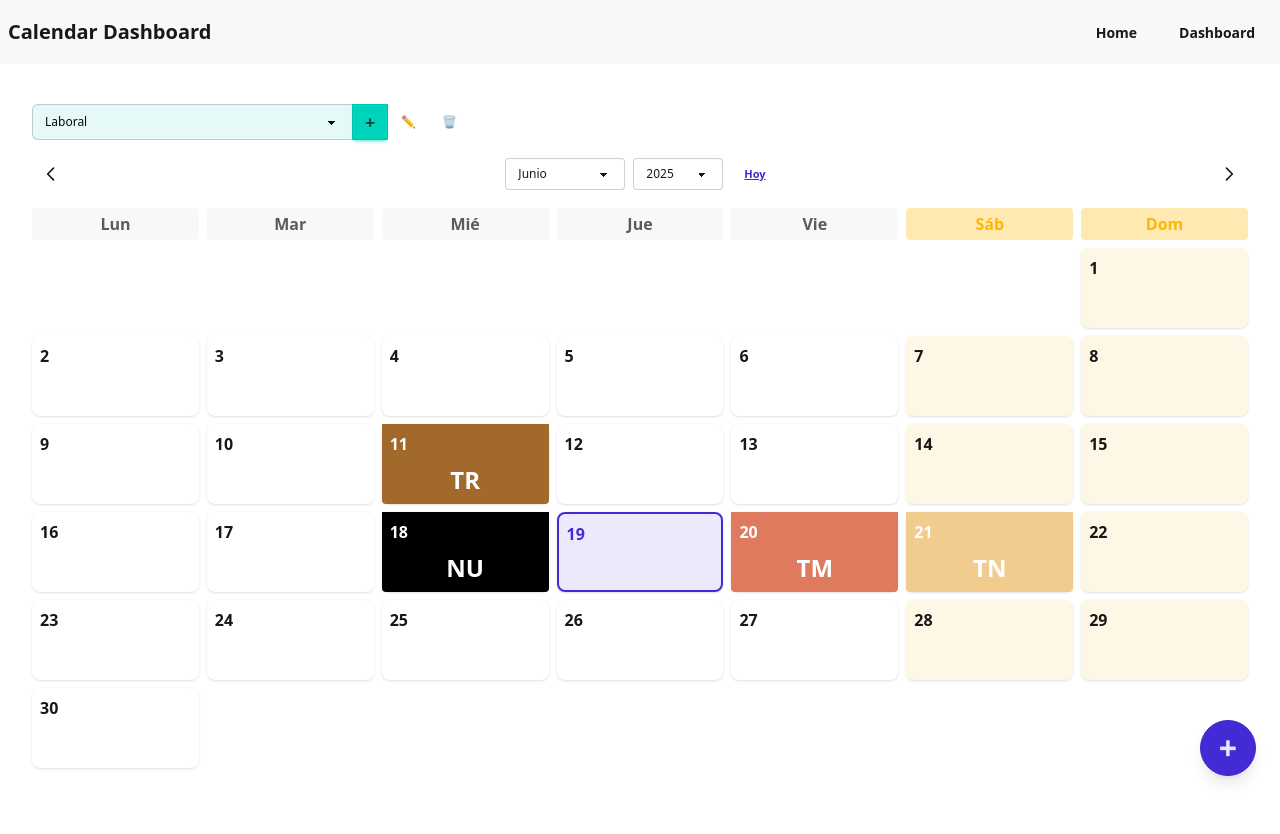
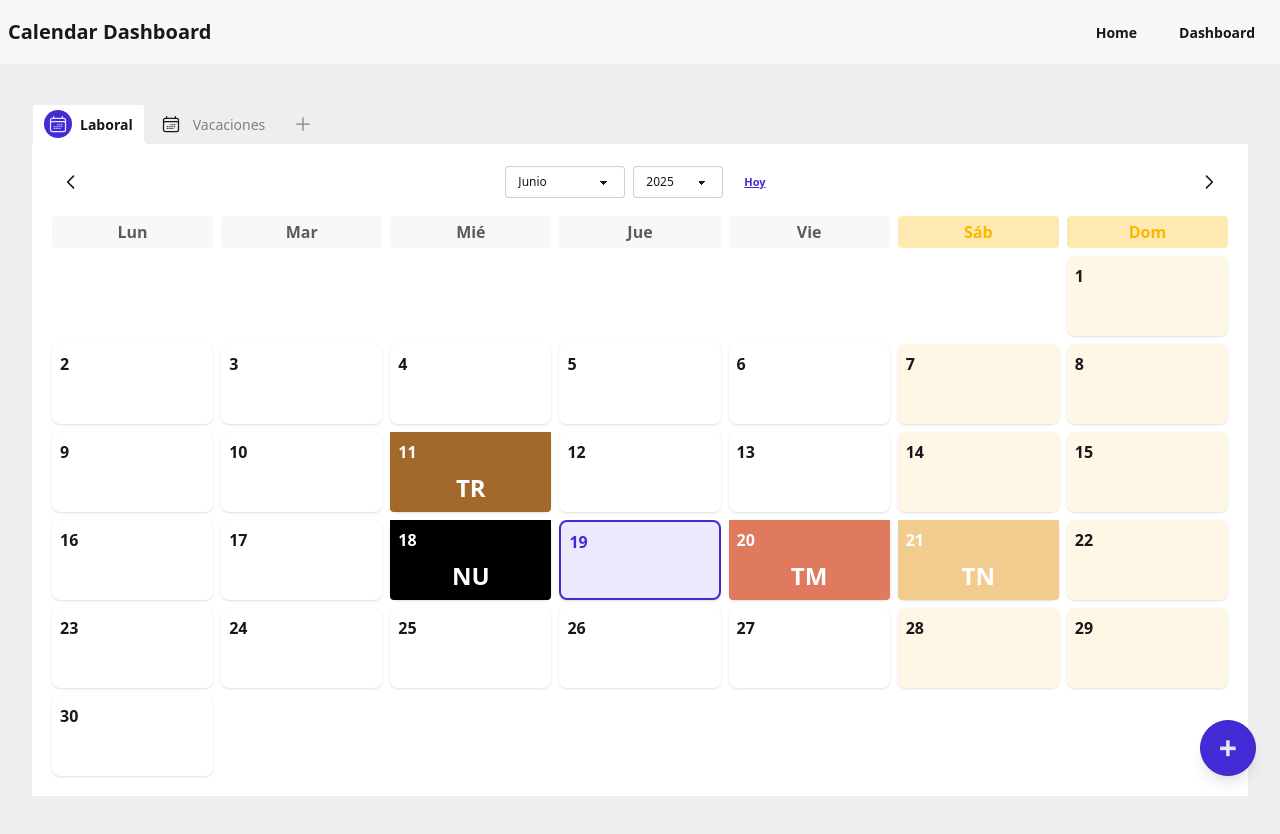
Before and after one commit to jabavagit/next-calendar, a Next.js app: page /dashboard in a window 1280 px wide. Shown: the top 834 px of the page. Before the commit the page ends 808 px from the top, so only its background shows below. Built offline with nearby package versions, Linux system fonts and the light colour scheme.

Commit message:
init tabsCalendars

```diff
--- a/package.json
+++ b/package.json
@@ -13,6 +13,7 @@
     "prepare": "rm -rf .husky && cp -r .config/husky .husky"
   },
   "dependencies": {
+    "@heroicons/react": "^2.2.0",
     "autoprefixer": "^10.4.21",
     "next": "15.3.3",
     "postcss": "^8.5.4",
--- a/src/app/dashboard/page.tsx
+++ b/src/app/dashboard/page.tsx
@@ -1,12 +1,13 @@
 'use client';
 import React, { useState, useEffect } from 'react';
 import { getDashboardData } from '@/server/services/dashboardApi';
-import { ICalendar, IEvent, IEventExtended, IShift, IShiftExtended } from '@/interfaces/calendar.interface';
+import { ICalendar, ICalendarExtended, IEvent, IEventExtended, IShift, IShiftExtended } from '@/interfaces/calendar.interface';
 import Calendar from '@/components/calendar/Calendar';
 import CalendarSelector from '@/components/calendarSelector/CalendarSelector';
 import Navbar from '@/components/layout/Navbar';
 import { createEvent, updateEvent, deleteEvent } from '@/server/services/eventsApi';
 import { createShift } from '@/server/services/shiftsApi';
+import TabsCalendars from '@/components/calendar/tabsCalendars';
 
 const DashboardPage: React.FC = () => {
   const [currentMonth, setCurrentMonth] = useState(new Date());
@@ -34,7 +35,9 @@ const DashboardPage: React.FC = () => {
         ...ev,
         shiftsId: [
           ...(ev.shiftsId || []),
-          ...shifts.filter(sh => sh.eventId === ev.id).map(sh => sh.id)
+          ...shifts
+            .filter(sh => (sh as any).eventId === ev.id)
+            .map(sh => sh.id)
         ],
       }))
     : [];
@@ -52,7 +55,7 @@ const DashboardPage: React.FC = () => {
     await deleteEvent(event.id);
     setEvents((prev) => prev.filter(ev => ev.id !== event.id));
     // Opcional: también puedes borrar los shifts asociados a ese evento
-    setShifts((prev) => prev.filter(sh => sh.eventId !== event.id));
+    //setShifts((prev) => prev.filter(sh => sh.eventId !== event.id));
   };
 
   const handleSaveEvent = async (
@@ -93,17 +96,30 @@ const DashboardPage: React.FC = () => {
     }
   };
 
+  async function handleAddCalendar(): Promise<void> {
+    const name = prompt('Enter a name for the new calendar:');
+    if (!name) return;
+    // Optionally, you could call an API to create the calendar on the server
+    /* const newCalendar: ICalendarExtended = {
+      id: Date.now(), // Temporary ID; replace with server-generated ID if needed
+      name,
+      type: '',
+      active: false
+    };
+    setCalendars(prev => [...prev, newCalendar]);
+    setSelectedCalendarId(newCalendar.id); */
+  }
   return (
     <div className="flex flex-col min-h-screen">
       <Navbar />
       <main className="flex-grow flex flex-col p-0 m-0 h-full min-h-0">
-        <div className="flex-1 flex flex-col h-full min-h-0 px-2 sm:px-4 md:px-8 py-4 sm:py-6 md:py-10">
-          <CalendarSelector
+        <div className="bg-base-300 flex-1 flex flex-col h-full min-h-0 px-2 sm:px-4 md:px-8 py-4 sm:py-6 md:py-10">
+          <TabsCalendars
             calendars={calendars}
             selectedCalendarId={selectedCalendarId}
             setSelectedCalendarId={setSelectedCalendarId}
-            setCalendars={setCalendars}
-          />
+            onAddCalendar={handleAddCalendar}
+          >
             {selectedCalendar && (
               <Calendar
                 currentMonth={currentMonth}
@@ -114,6 +130,7 @@ const DashboardPage: React.FC = () => {
                 onDeleteEvent={handleDeleteEvent}
               />
             )}
+          </TabsCalendars>
         </div>
       </main>
     </div>
--- /dev/null
+++ b/src/components/calendar/tabsCalendars.tsx
@@ -0,0 +1,68 @@
+import React, { ReactNode } from 'react';
+import { PlusIcon, CalendarDaysIcon } from '@heroicons/react/24/outline';
+import type { ICalendar } from '@/interfaces/calendar.interface';
+
+interface TabsCalendarsProps {
+    calendars: ICalendar[];
+    selectedCalendarId: number | null;
+    setSelectedCalendarId: (id: number) => void;
+    onAddCalendar: () => void;
+    children?: ReactNode;
+}
+
+const colorPalette = [
+    'bg-primary text-primary-content',
+    'bg-secondary text-secondary-content',
+    'bg-accent text-accent-content',
+    'bg-info text-info-content',
+    'bg-success text-success-content',
+    'bg-warning text-warning-content',
+    'bg-error text-error-content',
+];
+
+const TabsCalendars: React.FC<TabsCalendarsProps> = ({
+    calendars,
+    selectedCalendarId,
+    setSelectedCalendarId,
+    onAddCalendar,
+    children,
+}) => (
+    <div className="mb-4">
+        <div className="tabs tabs-lift">
+            {calendars.map((calendar, idx) => (
+                <button
+                    key={calendar.id}
+                    className={`tab transition-all duration-200 flex items-center gap-2 ${selectedCalendarId === calendar.id ? 'tab-active font-bold' : ''
+                        }`}
+                    type="button"
+                    onClick={() => setSelectedCalendarId(calendar.id)}
+                >
+                    <span
+                        className={`inline-flex items-center justify-center rounded-full ${selectedCalendarId === calendar.id
+                            ? colorPalette[idx % colorPalette.length]
+                            : 'bg-base-300 text-base-content'
+                            }`}
+                        style={{ width: 28, height: 28 }}
+                    >
+                        <CalendarDaysIcon className="w-5 h-5" />
+                    </span>
+                    <span className="truncate">{calendar.name}</span>
+                </button>
+            ))}
+            <button
+                className="tab flex items-center justify-center"
+                type="button"
+                onClick={onAddCalendar}
+                title="Añadir calendario"
+            >
+                <span className="inline-flex items-center justify-center rounded-full bg-base-300" style={{ width: 28, height: 28 }}>
+                    <PlusIcon className="w-5 h-5" />
+                </span>
+            </button>
+        </div>
+        {/* Renderiza children debajo de las tabs */}
+        {children && <div className="bg-base-100 p-5 pt-5 pb-5">{children}</div>}
+    </div>
+);
+
+export default TabsCalendars;
```
Also changed, not shown: 1 other file (tests, documents, lock files or other folders). Lines whose indentation alone changed are shown as unchanged.
